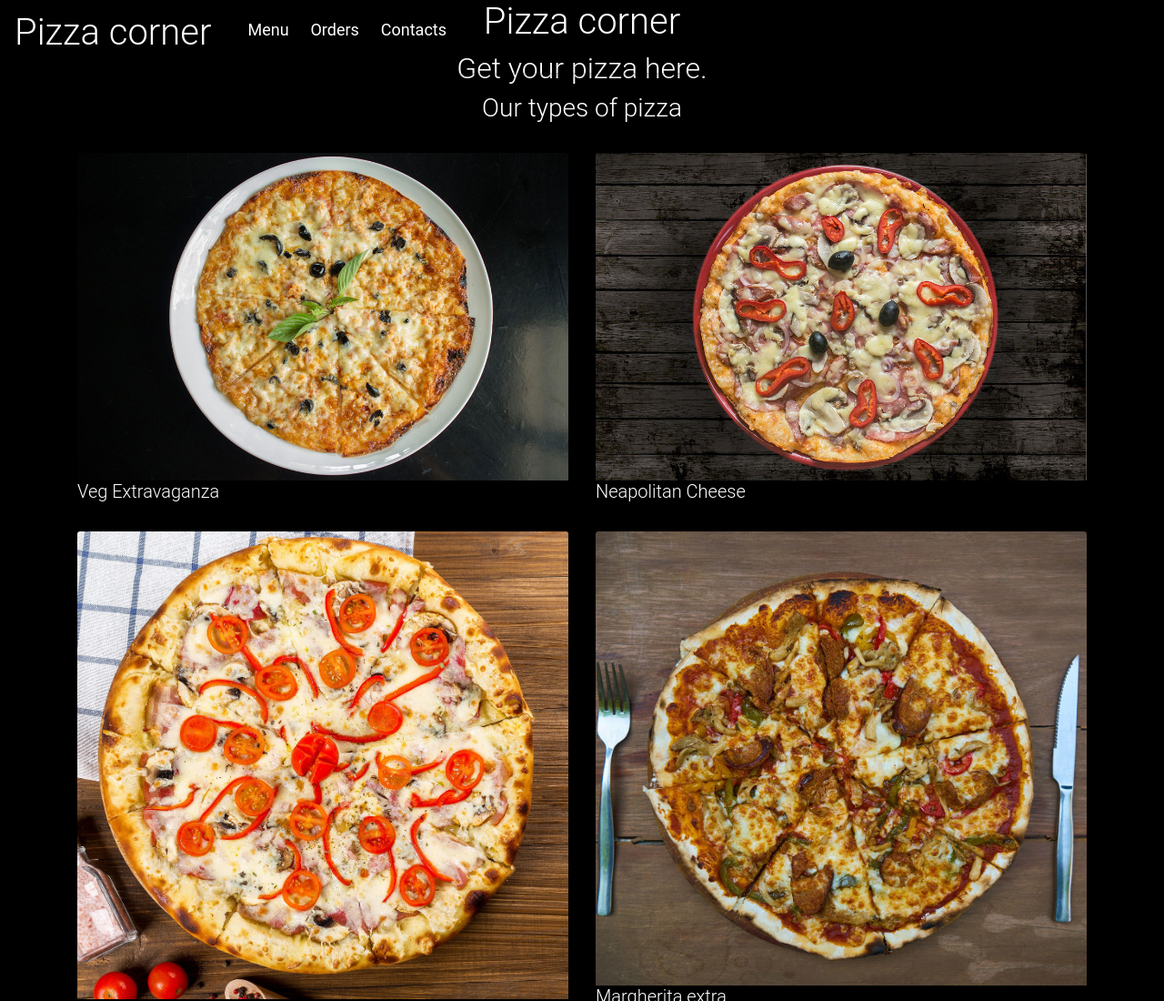
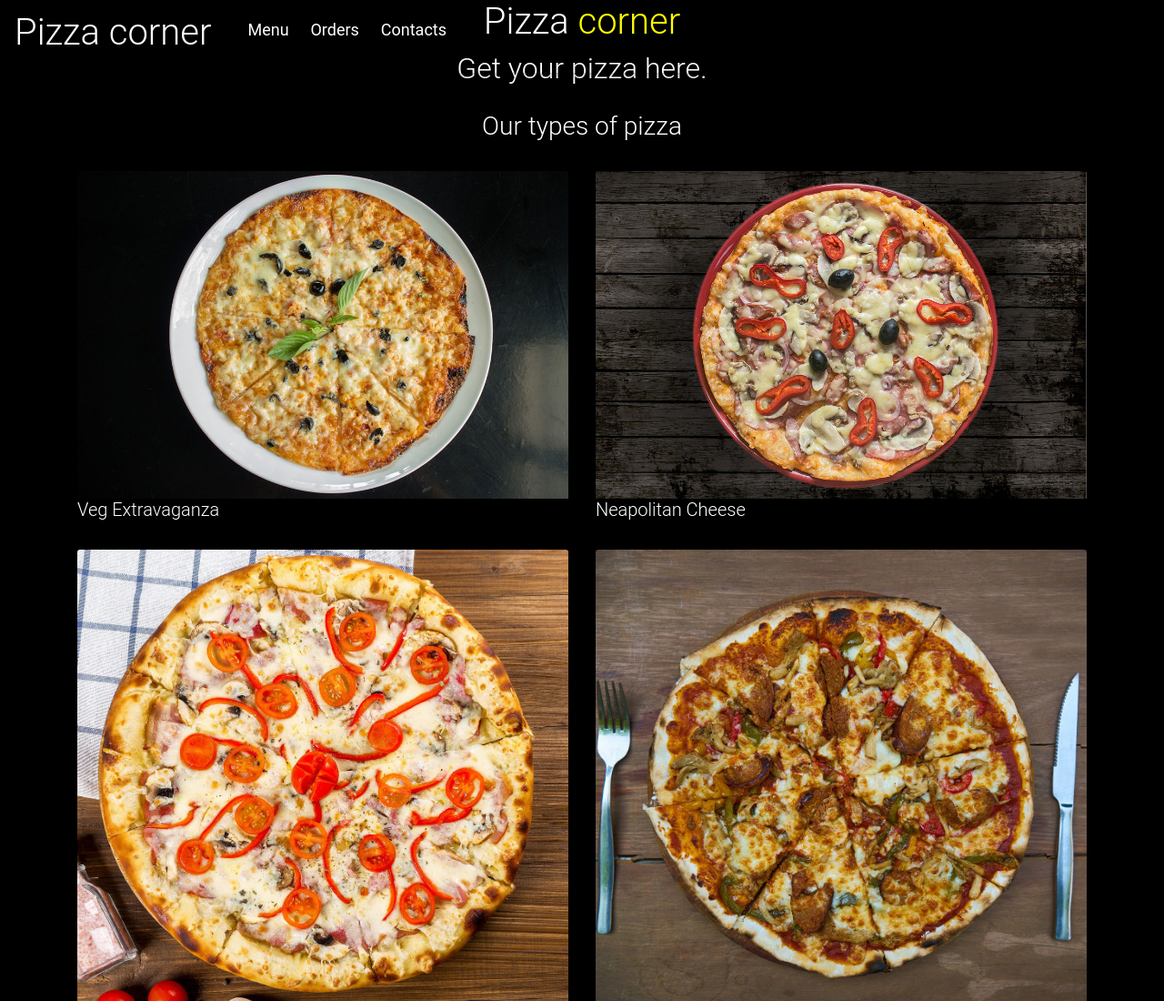
Before and after one commit to peterkush/pizza-corner, a plain HTML site: page index.html in a window 1280 px wide. Shown: the top 1100 px of the page at 91% size. Drawn offline with nearby package versions, Linux system fonts and the light colour scheme.

Commit message:
styled the navbar

```diff
--- a/styles.css
+++ b/styles.css
@@ -19,3 +19,16 @@ li {
     background-position: center center;
     background-repeat: no-repeat;
 }
+
+.navi {
+    float: right;
+}
+.exc {
+    color: yellow;
+
+}
+
+
+#menu {
+    padding-top: 20px;
+}
```
